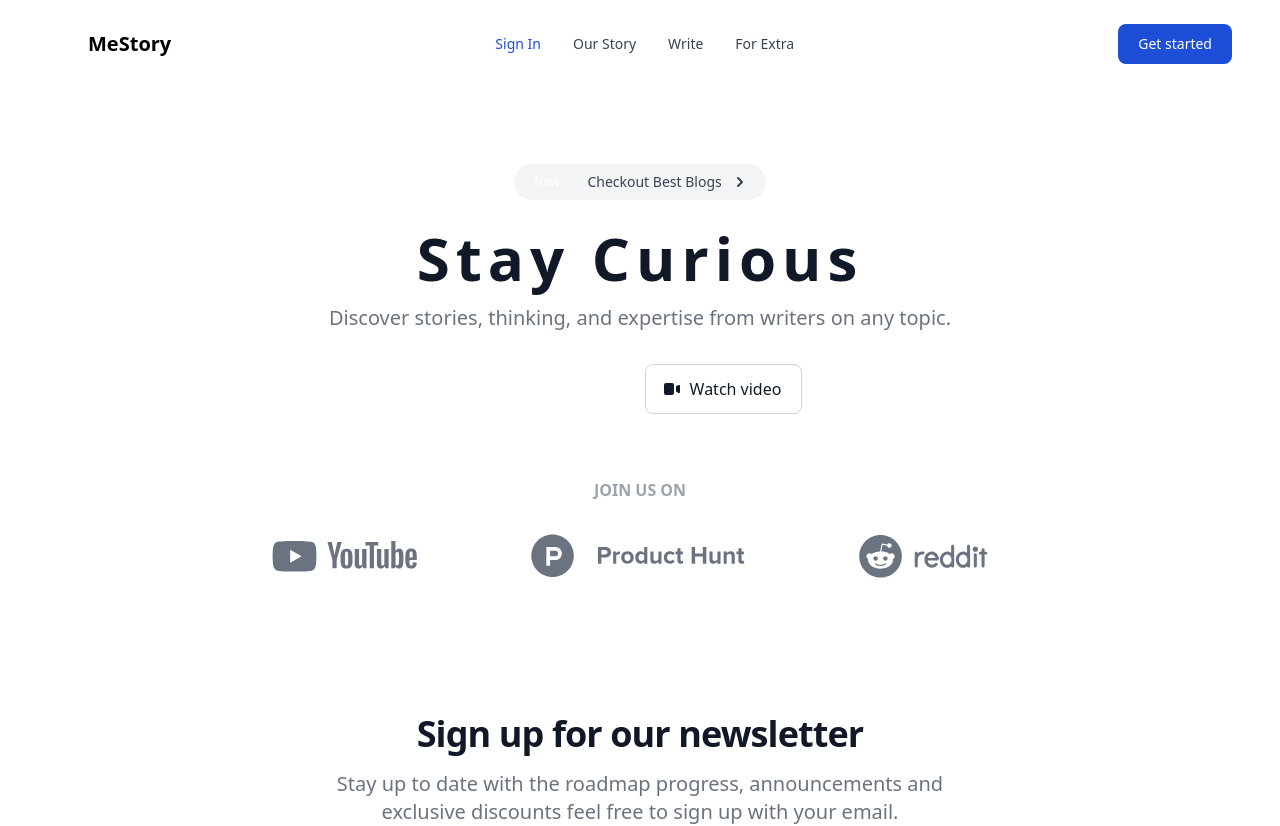
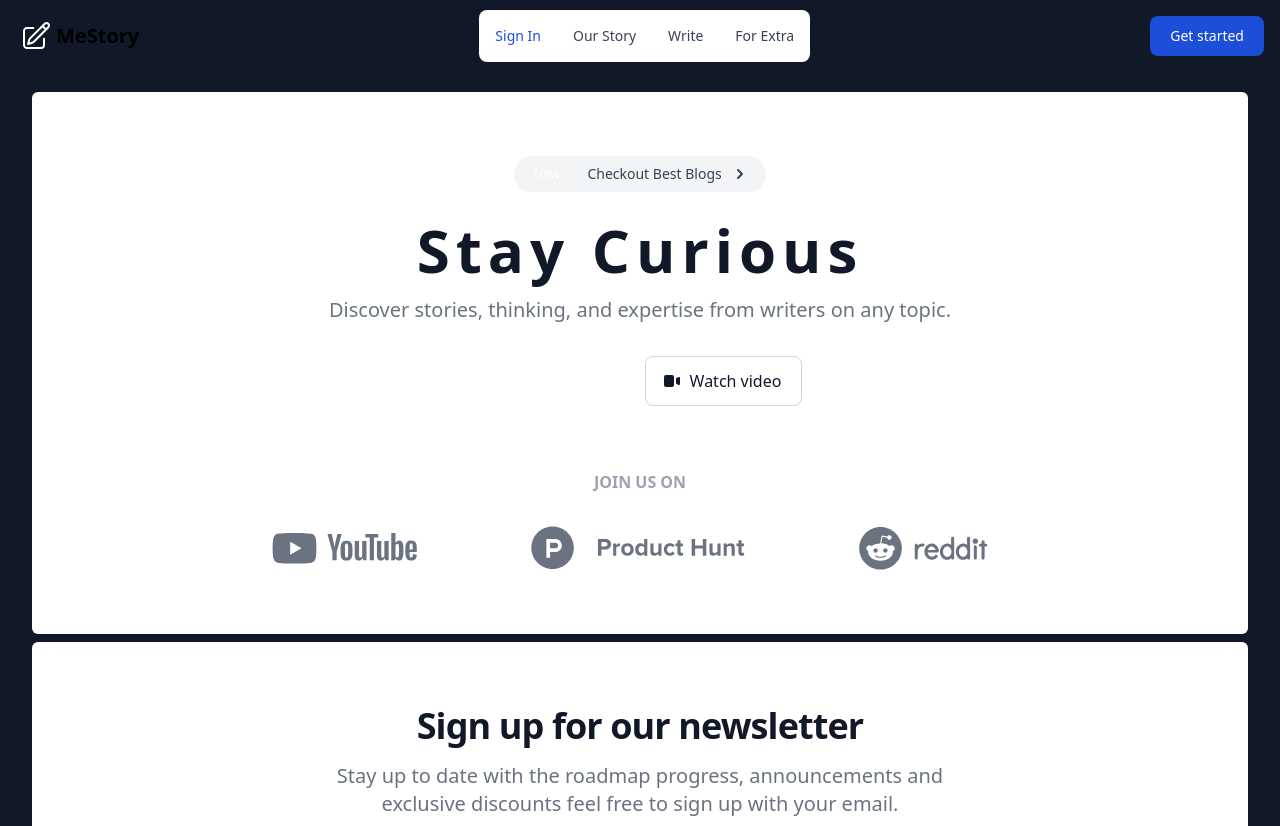
Before and after one commit to AliSinaYOusofi/BlogSite, a Next.js app in the folder blogging-website/: page / in a window 1280 px wide. Shown: the top 826 px of the page. Built offline with nearby package versions, Linux system fonts and the light colour scheme.

Commit message:
navbar is changin it's shadow on scroll

```diff
--- a/blogging-website/app/global.css
+++ b/blogging-website/app/global.css
@@ -9,3 +9,6 @@
     font-family: 'Open Sans', sans-serif;
     font-weight: 800;
 }
+body {
+    background-color: #111827;
+}
--- a/blogging-website/app/layout.js
+++ b/blogging-website/app/layout.js
@@ -7,7 +7,7 @@ export default function RootLayout({ children }) {
     <html>
       <head />
       {/* Putting our layout into this direcory */}
-      <body>
+      <body className="">
         <Navbar />
         {children}
         <Footer />
--- a/blogging-website/components/Footer/Footer.jsx
+++ b/blogging-website/components/Footer/Footer.jsx
@@ -3,7 +3,7 @@ import React from 'react'
 export default function Footer() {
   return (
 
-    <footer className="p-4 w-[95%] mx-auto mt-2 bg-white rounded-lg shadow md:flex md:items-center md:justify-between md:p-6 dark:bg-gray-800">
+    <footer className="p-4 w-[95%]  mx-auto mt-2 bg-white rounded-lg shadow md:flex md:items-center md:justify-between md:p-6 dark:bg-gray-900">
         <span className="text-sm text-gray-500 sm:text-center dark:text-gray-400">© 2022 <a href="https://flowbite.com/" className="hover:underline">MeStory™</a>. All Rights Reserved.
         </span>
         <ul className="flex flex-wrap items-center mt-3 text-sm text-gray-500 dark:text-gray-400 sm:mt-0">
--- a/blogging-website/components/Navbar/Navbar.jsx
+++ b/blogging-website/components/Navbar/Navbar.jsx
@@ -1,15 +1,27 @@
 "use client"; // useing csr
 
-import React, { useState } from 'react'
+import React, { useEffect, useState } from 'react'
 
 export default  function Navbar() {
 
     const [dropdown, setDropdown] = useState(false);
+    const [scrollY, setScrollY] = useState(0);
 
-    console.log(dropdown)
+    // for sticky position to work you must specify the bounds that
+    // it should stick to. like: top-0;
+
+    useEffect( () => {
+        window.onscroll = () => {
+            setScrollY(window.scrollY);
+        }
+    }, [window.scrollY]);
+
+    console.log(scrollY);
+
+    console.log(document.body.scrollTop);
     return (
-        <nav className="bg-white sticky w-[95%] mx-auto mt-2 border-gray-200 px-2 sm:px-4 py-2.5 rounded dark:bg-gray-900">
-            <div className="container flex flex-wrap items-center justify-between mx-auto">
+        <nav className="sticky mx-auto top-0 border-gray-200 px-2 sm:px-4 py-2.5 rounded dark:bg-gray-900" style={{boxShadow: scrollY >= 150 ? "1px 1px 1px 1px black" : ""}}>
+            <div className="container  flex flex-wrap items-center justify-between mx-auto">
                 <a href="https://flowbite.com/" class="flex items-center">
                 <svg xmlns="http://www.w3.org/2000/svg" fill="none" viewBox="0 0 24 24" strokeWidth={1.5} stroke="currentColor" className="w-10 h-8 text-white">
                     <path strokeLinecap="round" strokeLinejoin="round" d="M16.862 4.487l1.687-1.688a1.875 1.875 0 112.652 2.652L10.582 16.07a4.5 4.5 0 01-1.897 1.13L6 18l.8-2.685a4.5 4.5 0 011.13-1.897l8.932-8.931zm0 0L19.5 7.125M18 14v4.75A2.25 2.25 0 0115.75 21H5.25A2.25 2.25 0 013 18.75V8.25A2.25 2.25 0 015.25 6H10" />
@@ -23,8 +35,8 @@ export default  function Navbar() {
                         <svg className="w-6 h-6" aria-hidden="true" fill="currentColor" viewBox="0 0 20 20" xmlns="http://www.w3.org/2000/svg"><path fill-rule="evenodd" d="M3 5a1 1 0 011-1h12a1 1 0 110 2H4a1 1 0 01-1-1zM3 10a1 1 0 011-1h12a1 1 0 110 2H4a1 1 0 01-1-1zM3 15a1 1 0 011-1h12a1 1 0 110 2H4a1 1 0 01-1-1z" clip-rule="evenodd"></path></svg>
                     </button>
                 </div>
-                <div className="items-center justify-between hidden  w-full md:flex md:w-auto md:order-1" id="navbar-cta">
-                    <ul className="flex flex-col p-4 mt-4 border border-gray-100 rounded-lg bg-gray-50 md:flex-row md:space-x-8 md:mt-0 md:text-sm md:font-medium md:border-0 md:bg-white dark:bg-gray-800 md:dark:bg-gray-900 dark:border-gray-700">
+                <div className="items-center  justify-between hidden  w-full md:flex md:w-auto md:order-1" id="navbar-cta">
+                    <ul className="flex divide-dotted flex-col p-4 mt-4 border border-gray-100 rounded-lg bg-gray-50 md:flex-row md:space-x-8 md:mt-0 md:text-sm md:font-medium md:border-0 md:bg-white dark:bg-gray-800 md:dark:bg-gray-900 dark:border-gray-700">
                         <li className="">
                             <a href="#" className="block py-2 pl-3 pr-4 text-white bg-blue-700 rounded md:bg-transparent md:text-blue-700 md:p-0 dark:text-white" aria-current="page">Sign In</a>
                         </li>
```
